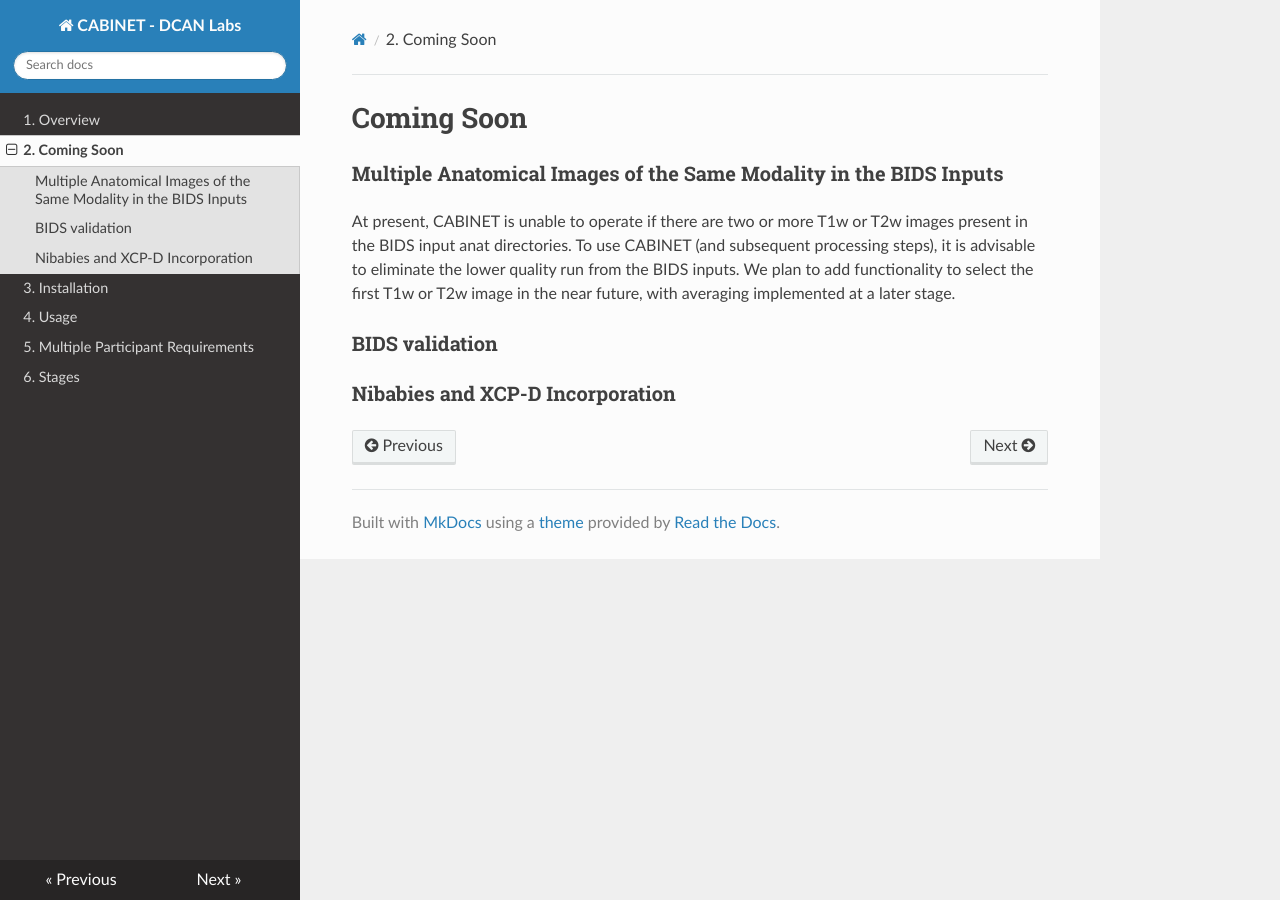
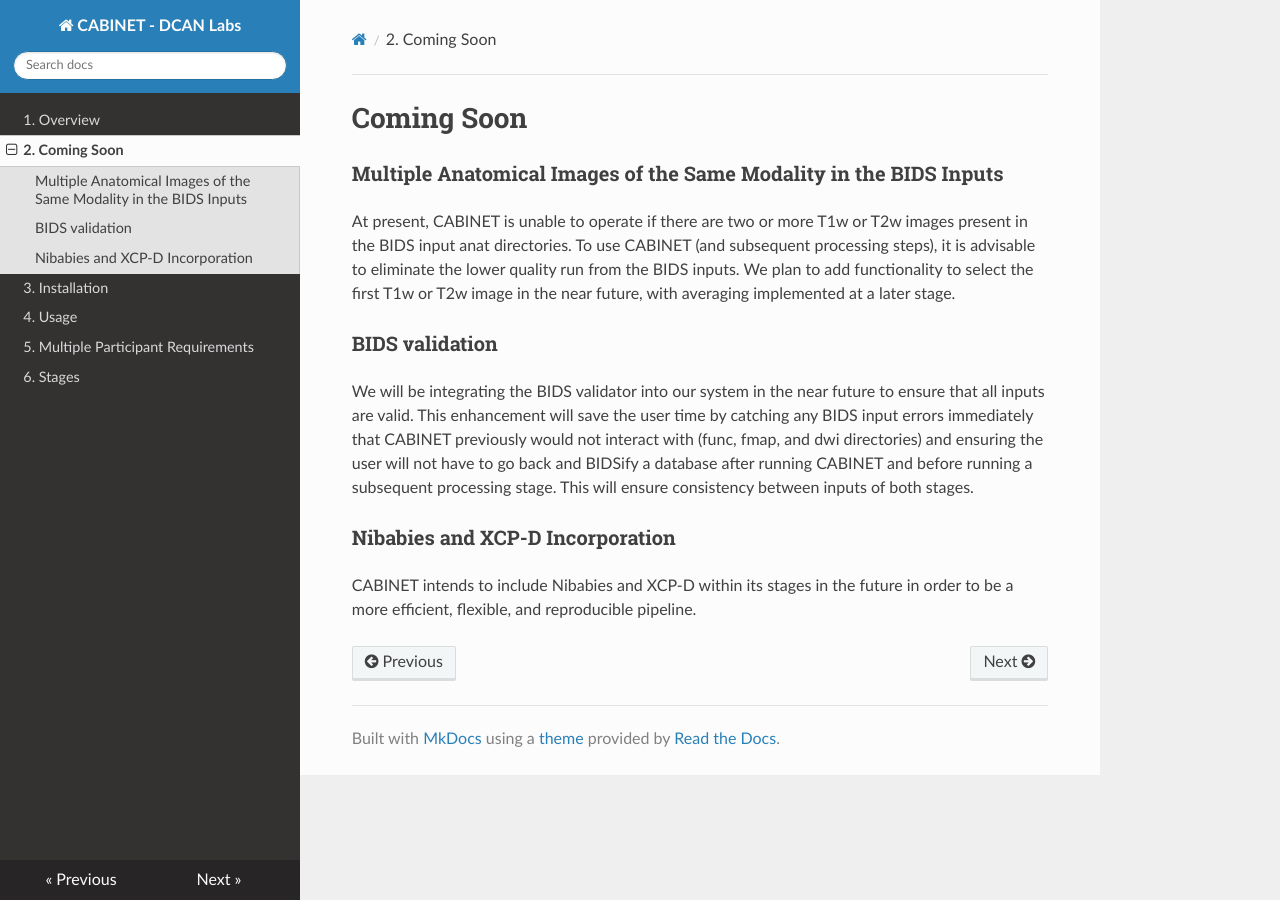
Before and after one commit to DCAN-Labs/BIBSnet, an MkDocs documentation site: the page built from docs/comingsoon.md, in a window 1280 px wide. Built offline with MkDocs 1.6.1, drawn with Linux system fonts in a browser that asks for light colours; nearby versions of some CDN libraries.

Commit message:
Edited coming soon document

```diff
--- a/docs/comingsoon.md
+++ b/docs/comingsoon.md
@@ -6,4 +6,8 @@ At present, CABINET is unable to operate if there are two or more T1w or T2w ima
 
 ### BIDS validation
 
+We will be integrating the BIDS validator into our system in the near future to ensure that all inputs are valid. This enhancement will save the user time by catching any BIDS input errors immediately that CABINET previously would not interact with (func, fmap, and dwi directories) and ensuring the user will not have to go back and BIDSify a database after running CABINET and before running a subsequent processing stage. This will ensure consistency between inputs of both stages.
+
 ### Nibabies and XCP-D Incorporation
+
+CABINET intends to include Nibabies and XCP-D within its stages in the future in order to be a more efficient, flexible, and reproducible pipeline.
```
